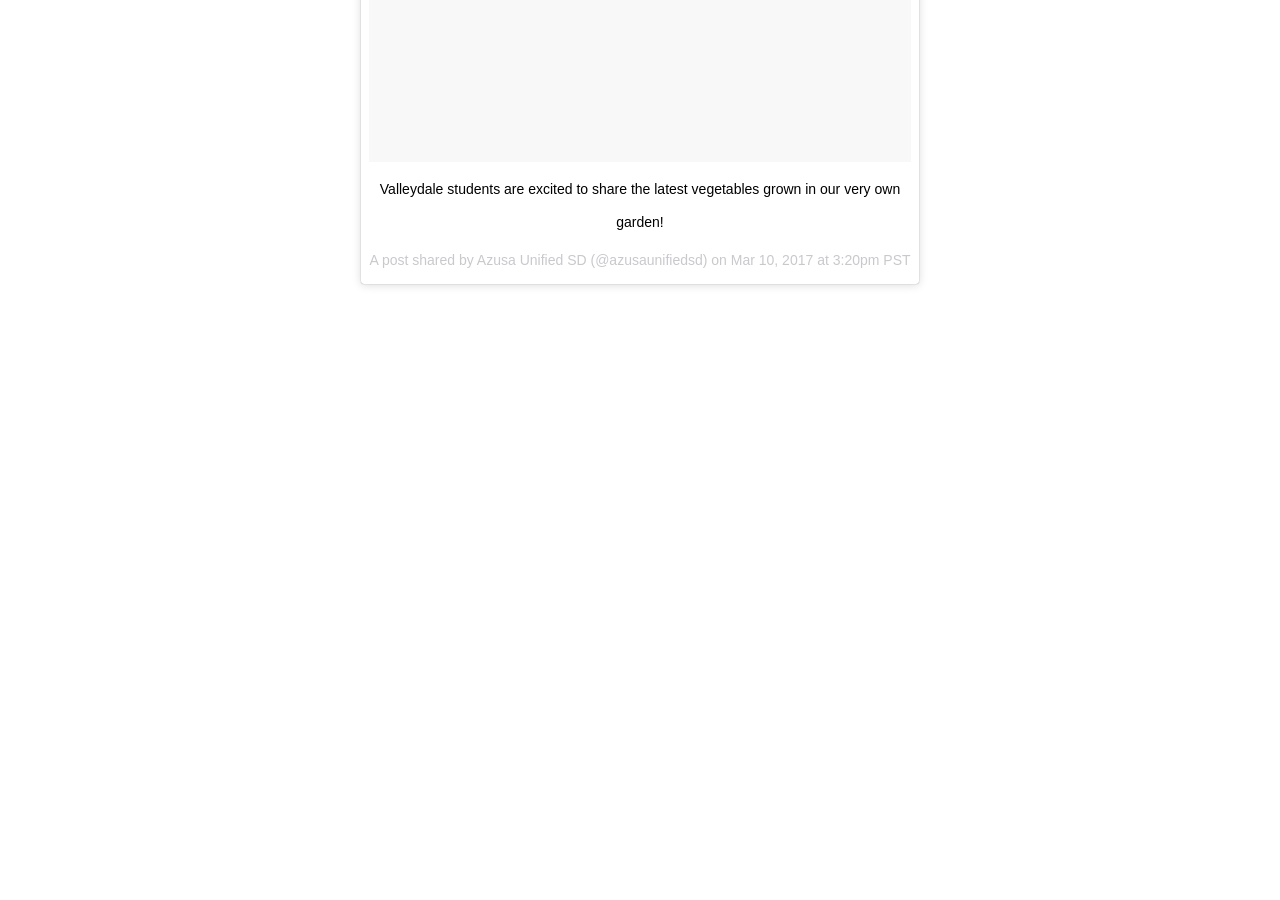
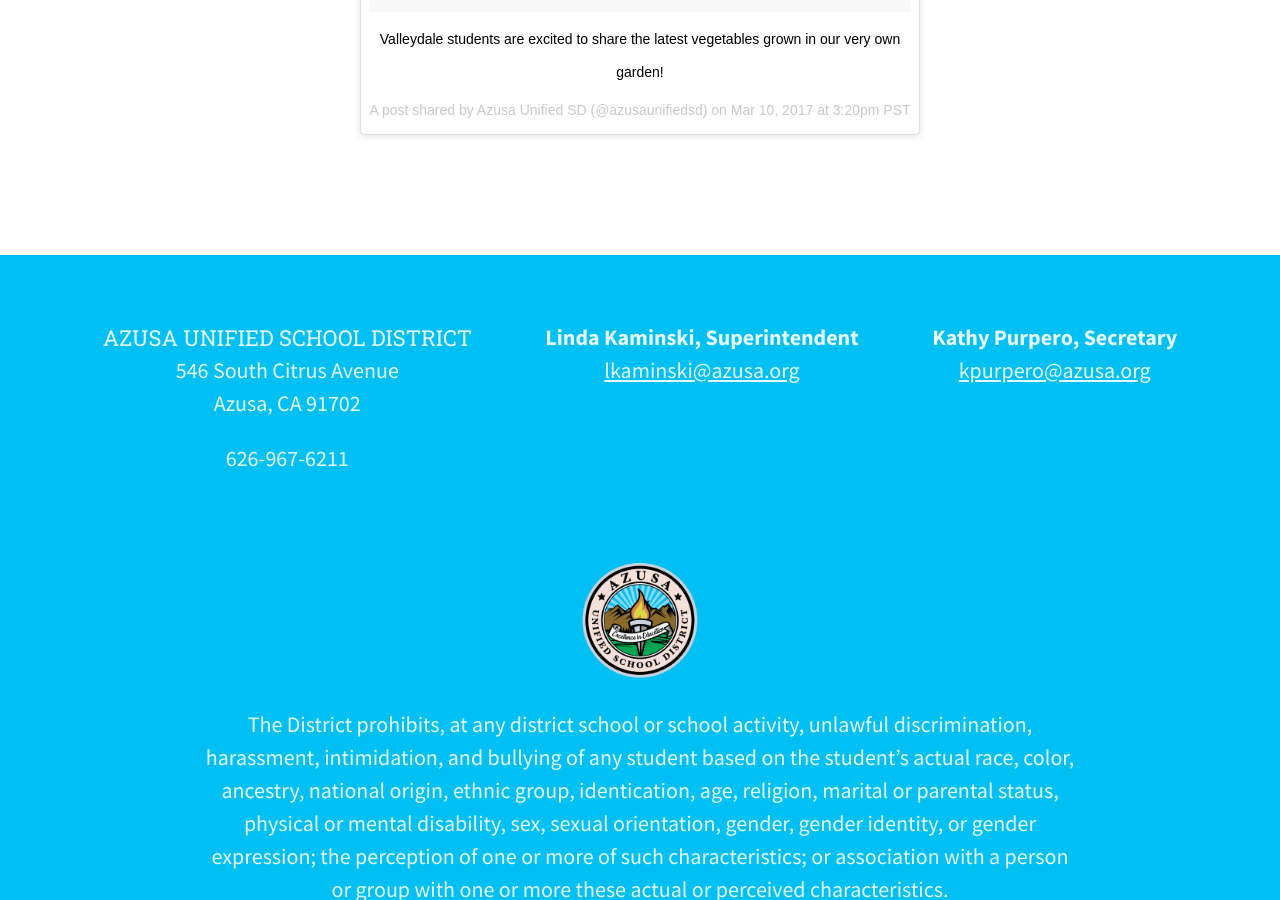
Before and after one commit to jimthoburn/district, a Jekyll site: the page home.html, which Jekyll copies as it is, in a window 1280 px wide and 900 px high, scrolled down 8147 px. Built offline with Jekyll 4.4.1, drawn with Linux system fonts in a browser that asks for light colours; comment, search, counter and statistics services are not loaded; before the commit the page ends 8552 px from its top, so only the background shows below that; some of the changed text lies outside the part shown.

Commit message:
Update example

```diff
--- a/home.html
+++ b/home.html
@@ -53,9 +53,14 @@
 
     @supports(object-fit: cover) {
       body > img {
-        height: 75vh;
+        height: 33.333vh;
         object-fit: cover;
         object-position: 50% 25%;
+      }
+      @media (min-aspect-ratio: 1/1) {
+        body > img {
+          height: 66.666vh;
+        }
       }
     }
 
@@ -513,5 +518,131 @@
 
   <script async defer src="//platform.instagram.com/en_US/embeds.js"></script>
 
+  <style>
+
+    /* =Footer
+    ----------------------------------------------- */
+    body > footer {
+      background-color: rgb(0, 192, 243);
+      color: rgba(0, 0, 0, 0.9);
+      color: rgba(255, 255, 255, 0.9);
+      padding: 1.5em;
+    }
+    @media (min-width: 40em) {
+      body > footer {
+        padding: 3em;
+      }
+    }
+    body > footer h2 {
+      margin-top: 0;
+      font-size: inherit;
+      font-weight: inherit;
+      line-height: inherit;
+      margin-bottom: 0;
+      color: inherit;
+    }
+    body > footer a {
+      color: inherit;
+    }
+
+    body > footer .contact {
+      text-align: center;
+    }
+    body > footer .contact h2,
+    body > footer .contact p {
+      max-width: none;
+    }
+    @media (min-width: 70em) {
+      body > footer .contact {
+        display: flex;
+        justify-content: space-around;
+        flex-wrap: wrap;
+      }
+    }
+    body > footer .contact p {
+      margin-top: 0;
+    }
+    body > footer .legal {
+      margin-top: 3em;
+      text-align: center;
+      max-width: 40em;
+      margin-left: auto;
+      margin-right: auto;
+    }
+    body > footer .legal h2 img {
+      width: 5.25em;
+      height: 5.25em;
+    }
+    body > footer .legal h2,
+    body > footer .legal p {
+      max-width: none;
+    }
+    body > nav form {
+      margin-top: calc(1.5em * 2);
+    }
+    @media (min-width: 60em) { /* --big-screen-width */
+      body > nav form {
+        margin-top: calc(1.5em * 2);
+      }
+    }
+    body > footer .nav ul {
+      margin-top: 3em;
+      max-width: none;
+      text-align: center;
+    }
+    body > footer .nav:first-child ul {
+      margin-top: 0;
+      margin-bottom: 3em;
+    }
+
+    body > footer ul,
+    body > footer li {
+      /* @reset-list */
+      list-style: none;
+      margin-left: 0;
+      padding: 0;
+      border-width: 0;
+      font-style: inherit;
+    }
+    body > footer li {
+      margin: 0 0.75em 0.75em;
+      display: inline-block;
+      vertical-align: top;
+    }
+  </style>
+
+  <footer>
+
+    <div class="contact">
+      <div>
+        <h2>Azusa Unified School District</h2>
+        <p>546 South Citrus Avenue<br />Azusa, CA 91702</p>
+        <p>626-967-6211</p>
+      </div>
+
+      <p><strong>Linda Kaminski, Superintendent</strong><br /><a href="mailto:lkaminski@azusa.org">lkaminski@azusa.org</a></p>
+      <p><strong>Kathy Purpero, Secretary</strong><br /><a href="mailto:kpurpero@azusa.org">kpurpero@azusa.org</a></p>
+    </div>
+
+    <div class="legal">
+      <h2><a href="http://azusa.org"><img src="/images/azusa-district.png" width="100" height="100" alt="Azusa Unified School District" /></a></h2>
+      <p>The District prohibits, at any district school or school activity, unlawful discrimination, harassment, intimidation, and bullying of any student based on the student’s actual race, color, ancestry, national origin, ethnic group, identication, age, religion, marital or parental status, physical or mental disability, sex, sexual orientation, gender, gender identity, or gender expression; the perception of one or more of such characteristics; or association with a person or group with one or more these actual or perceived characteristics.</p>
+    </div>
+
+    <div class="nav">
+      <ul>
+        <li><a href="">User Agreement</a></li>
+        <li><a href="">Privacy Notice</a></li>
+        <li><a href="">Security &amp; Data Policy</a></li>
+      </ul>
+      <!--
+      <ul>
+        <li><a href="">Staff Login</a></li>
+        <li><a href="">Site Map</a></li>
+      </ul>
+      -->
+    </div>
+  </footer>
+
 </body>
 </html>
```
